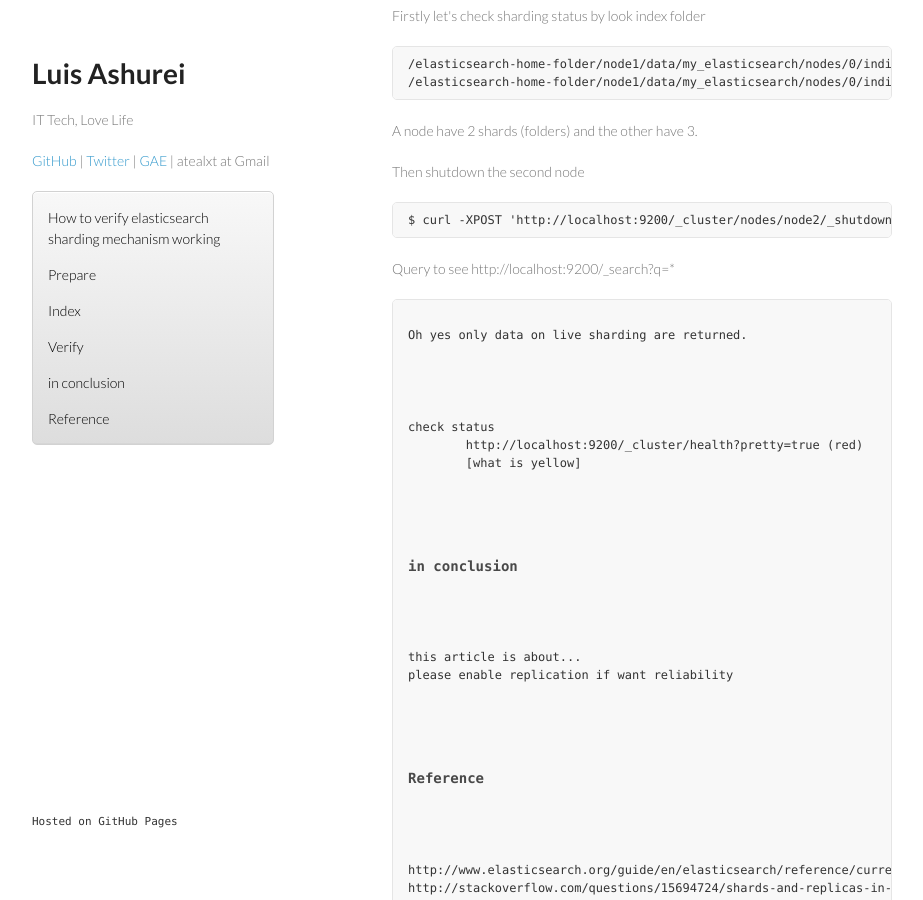
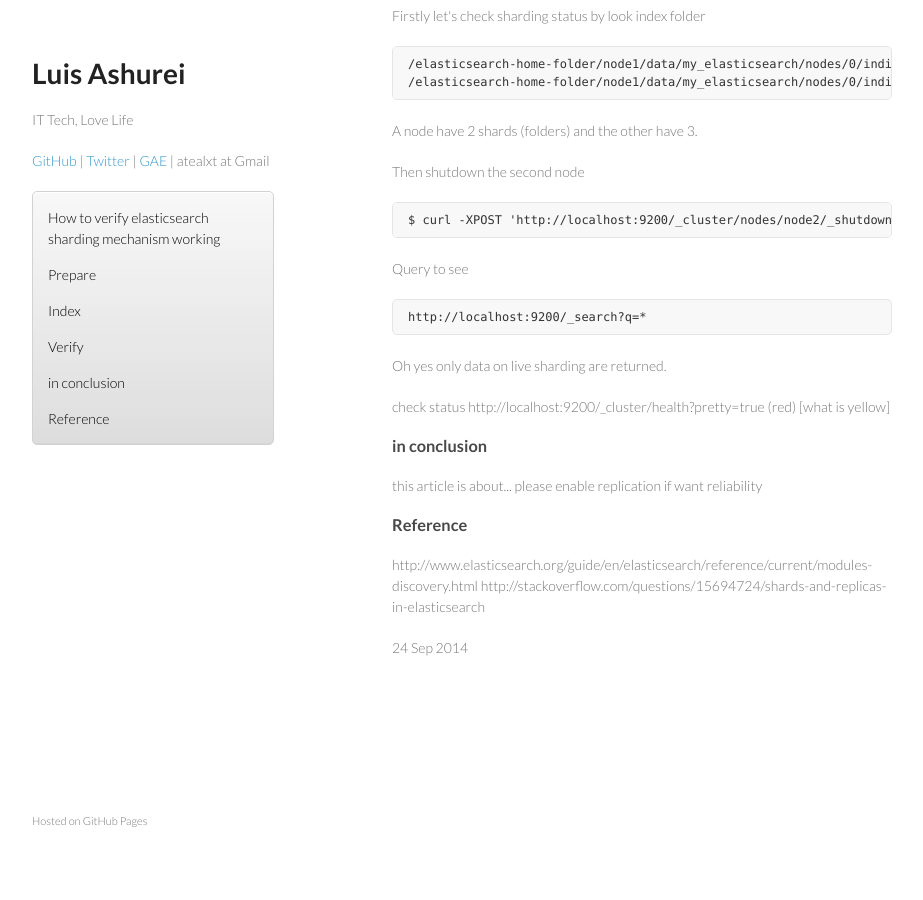
Before and after one commit to atealxt/atealxt.github.io, a Jekyll site: the page built from _posts/2014-09-24-how-to-verify-elasticsearch-shard.html, in a window 1280 px wide and 900 px high, scrolled down 1505 px. Shown: the whole window, without its empty margins (178-1101 px from the left). Built offline with Jekyll 4.4.1, drawn with Linux system fonts in a browser that asks for light colours; comment, search, counter and statistics services are not loaded.

Commit message:
Update 2014-09-24-how-to-verify-elasticsearch-shard.html

```diff
--- a/_posts/2014-09-24-how-to-verify-elasticsearch-shard.html
+++ b/_posts/2014-09-24-how-to-verify-elasticsearch-shard.html
@@ -115,8 +115,8 @@ Then shutdown the second node
 
 <p>
 Query to see
-</code></pre>http://localhost:9200/_search?q=*
-<pre><code>
+<pre><code>http://localhost:9200/_search?q=*
+</code></pre>
 Oh yes only data on live sharding are returned.
 </p>
 
```
